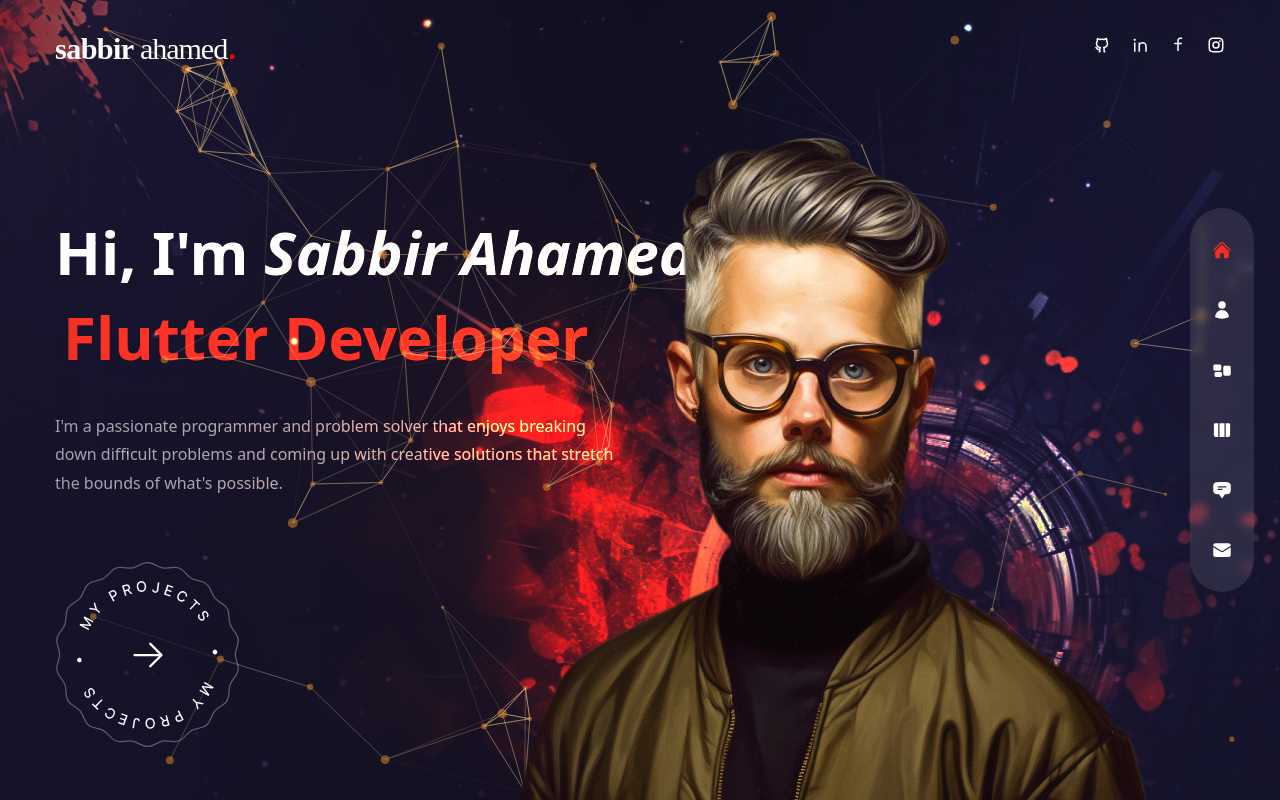
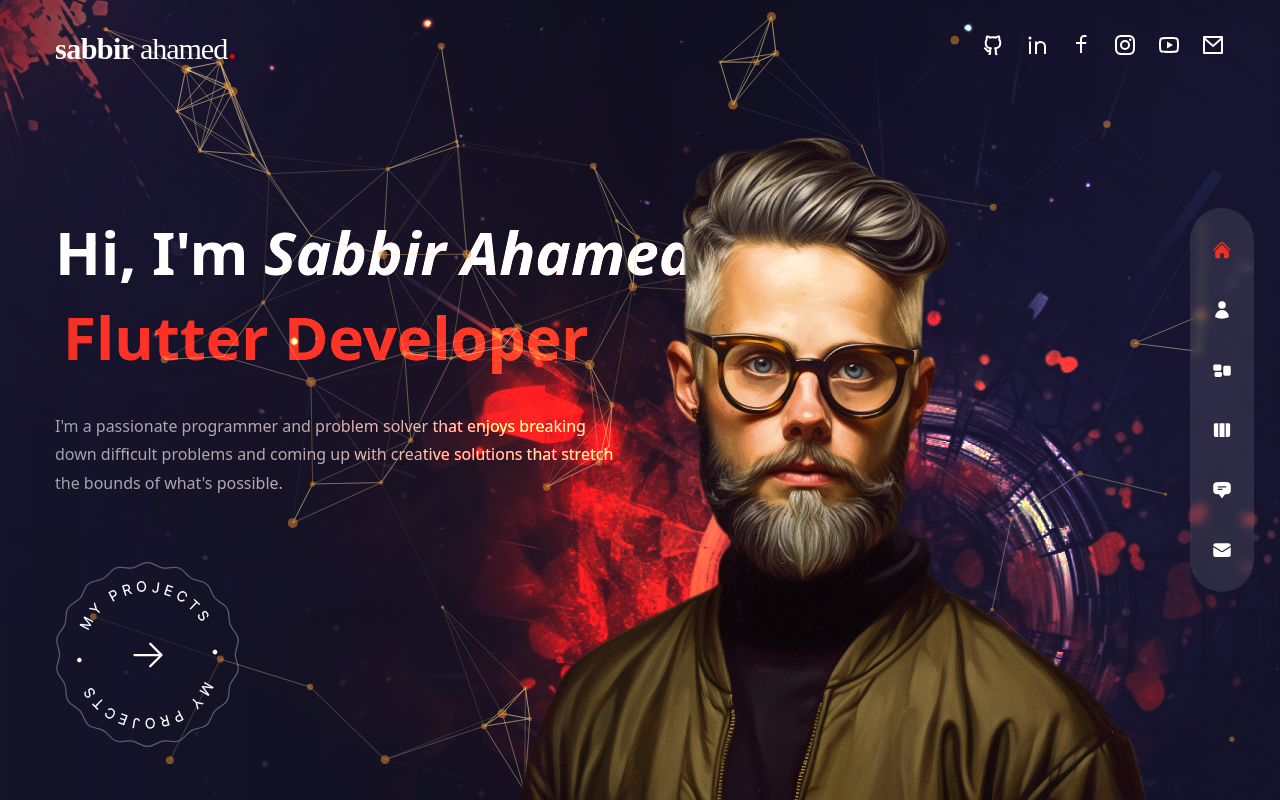
Before and after one commit to Redoy0/portfolio-of-sabbir-ahamed, a Next.js app: page / in a window 1280 px wide. Built offline with nearby package versions, Linux system fonts and the light colour scheme.

Commit message:
social icon and link added

```diff
--- a/components/Socials.js
+++ b/components/Socials.js
@@ -2,24 +2,30 @@
 import Link from "next/link";
 
 // icons
-import {RiLinkedinLine,RiGithubLine,RiFacebookLine,RiInstagramLine} from "react-icons/ri";
+import {RiLinkedinLine,RiGithubLine,RiFacebookLine,RiInstagramLine,RiYoutubeLine,RiMailLine,RiOrcid} from "react-icons/ri";
 
 const Socials = () => {
-  return <div href={''} className="flex items-center gap-x-5 text-lg">
-    <Link href={''} className="hover:text-accent transition-all duration-300">
+  return <div href={''} className="flex items-center gap-x-5 text-2xl">
+    <Link href={'https://github.com/Redoy0'} target="_blank" rel="noopener noreferrer" className="hover:text-accent transition-all duration-300">
       <RiGithubLine/>
     </Link>
 
-    <Link href={''} className="hover:text-accent transition-all duration-300">
+    <Link href={''} target="_blank" rel="noopener noreferrer" className="hover:text-accent transition-all duration-300">
       <RiLinkedinLine/>
     </Link>
 
-    <Link href={''} className="hover:text-accent transition-all duration-300">
+    <Link href={''} target="_blank" rel="noopener noreferrer" className="hover:text-accent transition-all duration-300">
       <RiFacebookLine/>
     </Link>
 
-    <Link href={''} className="hover:text-accent transition-all duration-300">
+    <Link href={''} target="_blank" rel="noopener noreferrer" className="hover:text-accent transition-all duration-300">
       <RiInstagramLine/>
+    </Link>
+    <Link href={''} target="_blank" rel="noopener noreferrer" className="hover:text-accent transition-all duration-300">
+      <RiYoutubeLine/>
+    </Link>
+    <Link href={''} target="_blank" rel="noopener noreferrer" className="hover:text-accent transition-all duration-300">
+      <RiMailLine/>
     </Link>
 
   </div>;
```
